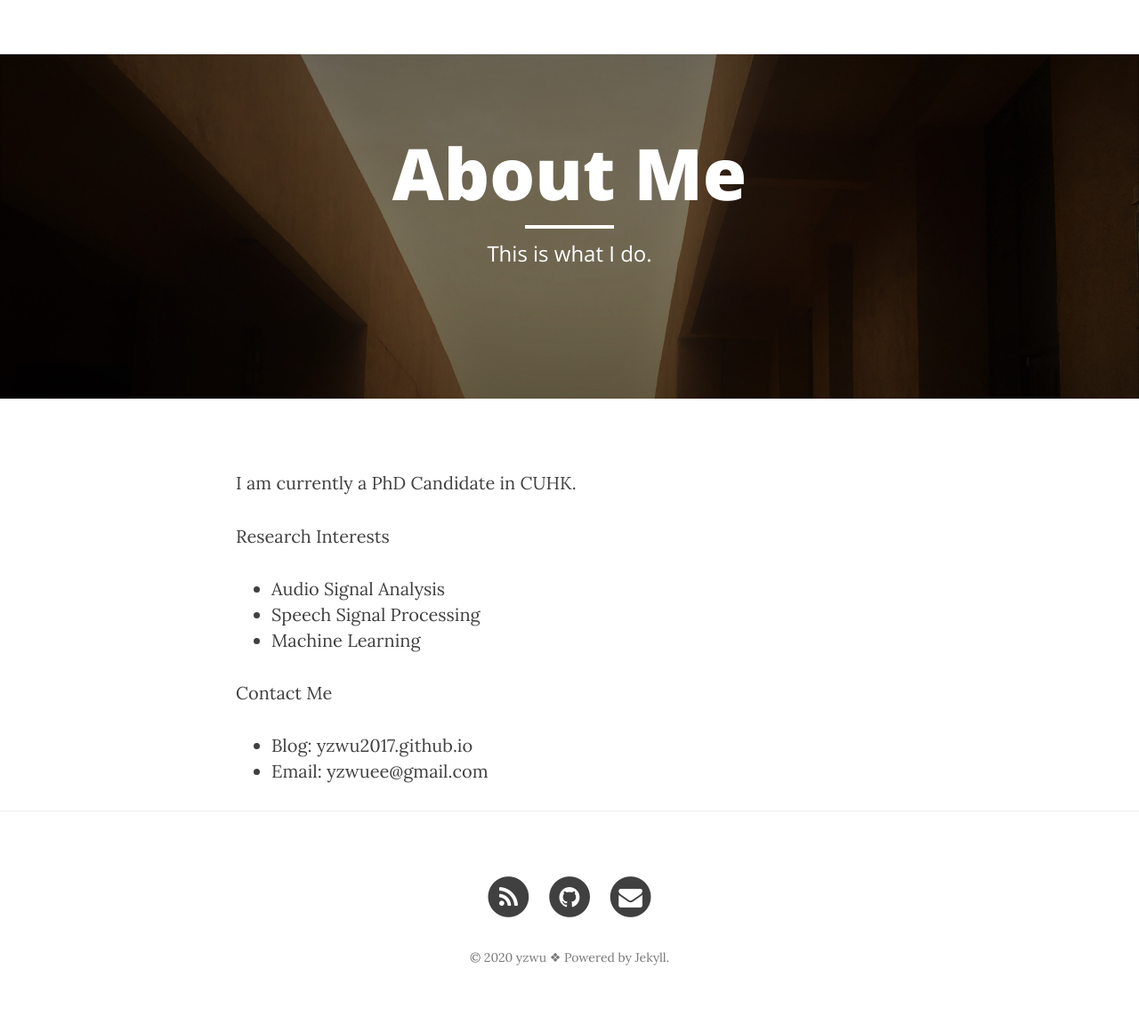
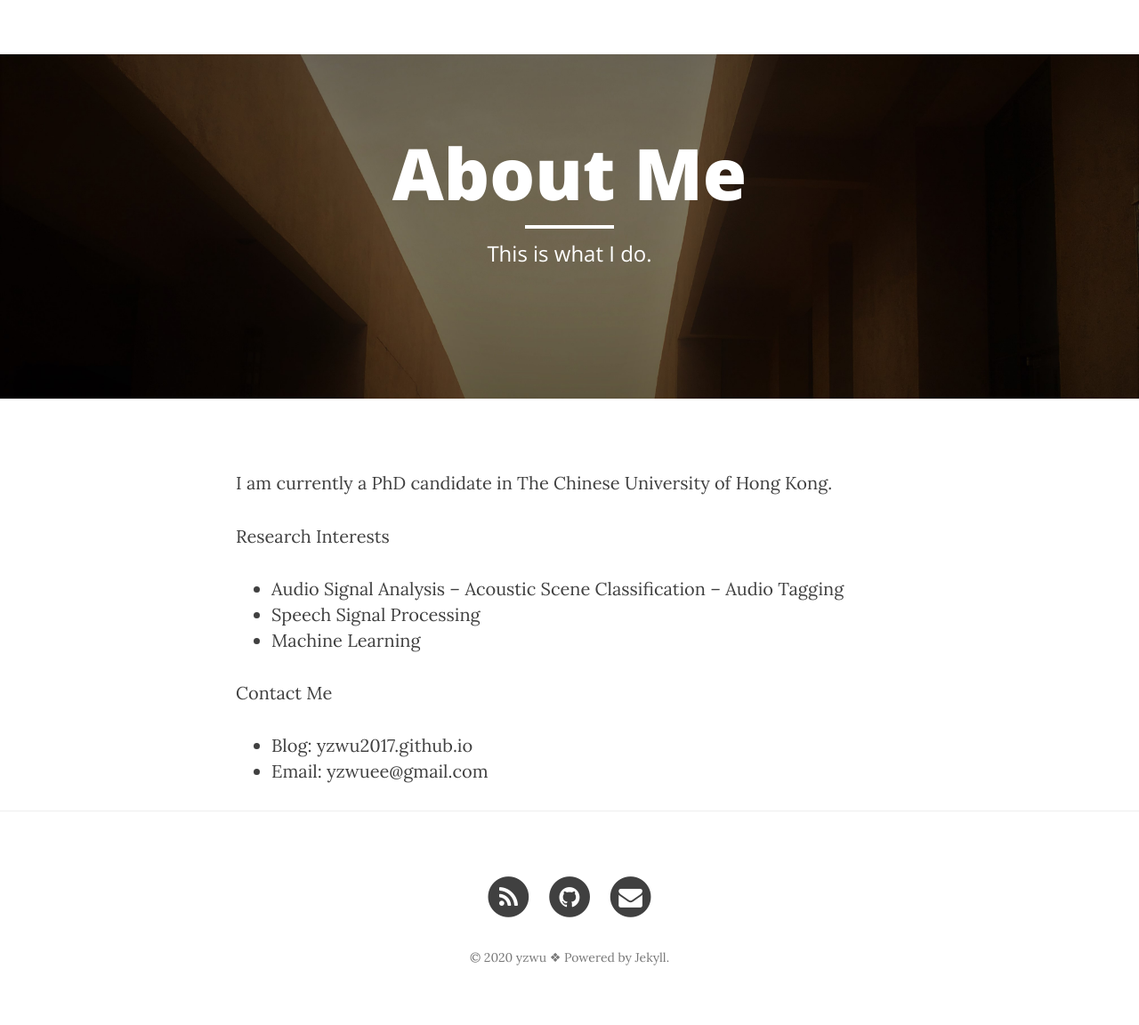
Before and after one commit to yzwu2017/yzwu2017.github.io, a Jekyll site: the page built from about.md, in a window 1280 px wide. Shown: the whole page at 89% size. Built offline with Jekyll 4.4.1, drawn with Linux system fonts in a browser that asks for light colours; nearby versions of some CDN libraries.

Commit message:
Update about.md

```diff
--- a/about.md
+++ b/about.md
@@ -5,12 +5,14 @@ description: "This is what I do."
 header-img: "img/page-bg-01.jpg"
 ---
 
-I am currently a PhD Candidate in CUHK.
+I am currently a PhD candidate in The Chinese University of Hong Kong.
 
 <left>
     <p>Research Interests</p>
 </left>
 - Audio Signal Analysis
+-- Acoustic Scene Classification
+-- Audio Tagging
 - Speech Signal Processing
 - Machine Learning
 
```
